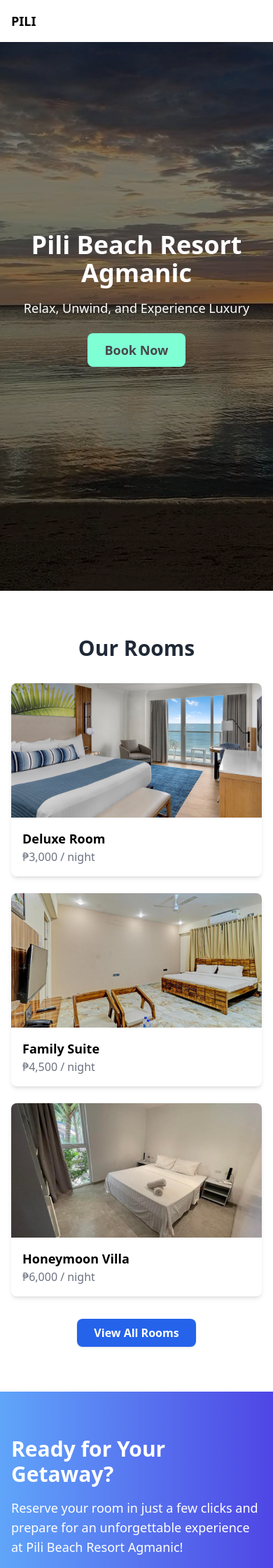
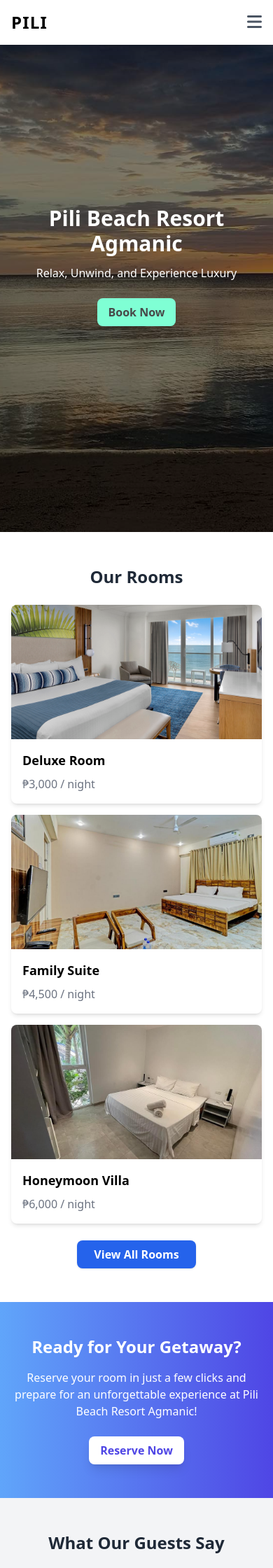
Before and after one commit to ChaeBaee/PiliBeachManagementSystem---Group-1, a PHP site: page /resortapp/home.php in a window 390 px wide. Shown: the top 2240 px of the page at 70% size. Run offline with PHP 8.4, Linux system fonts and the light colour scheme; some libraries are stand-ins or nearby versions.

Commit message:
Enhance homepage layout and navbar functionality; improve responsiveness and styling for better user experience.

```diff
--- a/PHP/bookings.php
+++ b/PHP/bookings.php
@@ -79,8 +79,7 @@ require_once 'backend/bookings_backend.php';
         </div>
     </div>
 
-    <div class="container mx-auto px-4 py-12 -mt-36">
-        <h2 class="text-4xl font-bold text-white mb-4 lg:mb-0">Search Available Rooms</h2>
+    <div class="container mx-auto px-4 py-12 -mt-24">
 
         <div class="search-container rounded-2xl shadow-xl p-6 w-full lg:w-auto">
             <form action="" method="GET" class="grid grid-cols-1 md:grid-cols-2 lg:grid-cols-5 gap-6">
--- a/PHP/elements/navbar.php
+++ b/PHP/elements/navbar.php
@@ -10,51 +10,128 @@
   <meta name="viewport" content="width=device-width, initial-scale=1.0" />
   <title>Resort Navbar</title>
   <script src="https://cdn.tailwindcss.com"></script>
+  <link href="https://cdnjs.cloudflare.com/ajax/libs/font-awesome/6.0.0/css/all.min.css" rel="stylesheet">
+  <style>
+    html,
+    body {
+      max-width: 100%;
+      overflow-x: hidden;
+    }
+  </style>
 </head>
 
 <body>
-  <nav class="bg-white p-4 fixed top-0 w-full z-10">
+  <nav class="bg-white shadow-lg p-4 fixed top-0 w-full z-10">
     <div class="container mx-auto flex justify-between items-center">
-      <a href="/Proj/PHP/home.php" class="text-black text-lg font-bold">PILI</a>
-      <ul class="hidden md:flex space-x-4 text-black" id="menu">
-        <li><a href="/Proj/PiliBeachManagementSystem---Group-1/PHP/home.php" class="hover:text-gray-300">Home</a></li>
+      <a href="/Proj/PHP/home.php" class="text-black text-2xl font-bold tracking-wider">PILI</a>
+
+      <!-- Mobile menu button -->
+      <button id="mobile-menu-button" class="md:hidden text-gray-600 hover:text-gray-900 focus:outline-none">
+        <i class="fas fa-bars text-2xl"></i>
+      </button>
+
+      <!-- Desktop Menu -->
+      <ul class="hidden md:flex space-x-6 text-black" id="desktop-menu">
+        <li><a href="/Proj/PiliBeachManagementSystem---Group-1/PHP/home.php"
+            class="hover:text-[#7FFFD4] transition duration-300">Home</a></li>
         <li><a href="/Proj/PiliBeachManagementSystem---Group-1/PHP/room/front/rooms.php"
-            class="hover:text-gray-300">Rooms</a>
-        </li>
-        <li><a href="/Proj/PiliBeachManagementSystem---Group-1/PHP/bookings.php" class="hover:text-gray-300">Booking</a>
-        </li>
+            class="hover:text-[#7FFFD4] transition duration-300">Rooms</a></li>
+        <li><a href="/Proj/PiliBeachManagementSystem---Group-1/PHP/bookings.php"
+            class="hover:text-[#7FFFD4] transition duration-300">Book</a></li>
         <li><a href="/Proj/PiliBeachManagementSystem---Group-1/PHP/feedback/front/feedback.php"
-            class="hover:text-gray-300">Feedbacks</a></li>
-        <li><a href="/Proj/PiliBeachManagementSystem---Group-1/PHP/room/about.php" class="hover:text-gray-300">About
-            Us</a></li>
+            class="hover:text-[#7FFFD4] transition duration-300">Reviews</a></li>
+        <li><a href="/Proj/PiliBeachManagementSystem---Group-1/PHP/room/about.php"
+            class="hover:text-[#7FFFD4] transition duration-300">About Us</a></li>
       </ul>
-      <div class="hidden md:flex items-center space-x-2">
+
+      <!-- Desktop Auth Buttons -->
+      <div class="hidden md:flex items-center space-x-4">
         <?php if (isset($_SESSION['user_id'])): ?>
-
-          <a href="/Proj/PiliBeachManagementSystem---Group-1/PHP/profile/profile.php"
-            class="flex items-center bg-[#7FFFD4] text-[#484848] px-3 py-2 rounded hover:bg-gray-100">
-
-            <svg xmlns="http://www.w3.org/2000/svg" class="h-5 w-5 mr-2" fill="none" viewBox="0 0 24 24"
-              stroke="currentColor">
-              <path stroke-linecap="round" stroke-linejoin="round" stroke-width="2"
-                d="M5.121 17.804A11.955 11.955 0 0112 15c2.634 0 5.065.847 7.121 2.27M15 10a3 3 0 11-6 0 3 3 0 016 0z" />
-            </svg>
-            Profile
-          </a>
+          <div class="relative group">
+            <a href="/Proj/PiliBeachManagementSystem---Group-1/PHP/profile/profile.php"
+              class="flex items-center border-2 border-blue-500 text-blue-500 px-4 py-2 rounded-lg hover:bg-blue-500 hover:text-white transition duration-300">
+              <i class="fas fa-user-circle text-xl mr-2"></i>
+              <span>Profile</span>
+            </a>
+          </div>
 
           <a href="/Proj/PiliBeachManagementSystem---Group-1/PHP/logout.php"
-            class="bg-[#ff7f7f] text-white px-3 py-2 rounded hover:bg-red-600">
-            Logout
+            class="bg-[#ff7f7f] text-white px-4 py-2 rounded-lg hover:bg-[#ff6b6b] transition duration-300 shadow-sm flex items-center">
+            <i class="fas fa-sign-out-alt mr-2"></i>
+            <span>Logout</span>
           </a>
         <?php else: ?>
           <a href="/Proj/PiliBeachManagementSystem---Group-1/PHP/login/front/login.php"
-            class="bg-[#7FFFD4] text-[#484848] px-4 py-2 rounded hover:bg-gray-100">Login</a>
+            class="bg-[#7FFFD4] text-[#484848] px-4 py-2 rounded-lg hover:bg-[#6EEFBF] transition duration-300 shadow-sm">
+            Login
+          </a>
           <a href="/Proj/PiliBeachManagementSystem---Group-1/PHP/login/front/sign-up.php"
-            class="bg-[#7FFFD4] text-[#484848] px-4 py-2 rounded hover:bg-gray-100">Sign Up</a>
+            class="bg-[#7FFFD4] text-[#484848] px-4 py-2 rounded-lg hover:bg-[#6EEFBF] transition duration-300 shadow-sm">
+            Sign Up
+          </a>
+        <?php endif; ?>
+      </div>
+    </div>
+
+    <!-- Mobile Menu -->
+    <div id="mobile-menu" class="hidden md:hidden mt-4 bg-white rounded-lg shadow-lg">
+      <ul class="py-2">
+        <li><a href="/Proj/PiliBeachManagementSystem---Group-1/PHP/home.php"
+            class="block px-4 py-2 hover:bg-gray-100">Home</a></li>
+        <li><a href="/Proj/PiliBeachManagementSystem---Group-1/PHP/room/front/rooms.php"
+            class="block px-4 py-2 hover:bg-gray-100">Rooms</a></li>
+        <li><a href="/Proj/PiliBeachManagementSystem---Group-1/PHP/bookings.php"
+            class="block px-4 py-2 hover:bg-gray-100">Booking</a></li>
+        <li><a href="/Proj/PiliBeachManagementSystem---Group-1/PHP/feedback/front/feedback.php"
+            class="block px-4 py-2 hover:bg-gray-100">Feedbacks</a></li>
+        <li><a href="/Proj/PiliBeachManagementSystem---Group-1/PHP/room/about.php"
+            class="block px-4 py-2 hover:bg-gray-100">About Us</a></li>
+      </ul>
+      <div class="border-t border-gray-200 py-2">
+        <?php if (isset($_SESSION['user_id'])): ?>
+          <a href="/Proj/PiliBeachManagementSystem---Group-1/PHP/profile/profile.php"
+            class="block px-4 py-2 hover:bg-gray-100">
+            <i class="fas fa-user-circle mr-2"></i>Profile
+          </a>
+          <a href="/Proj/PiliBeachManagementSystem---Group-1/PHP/logout.php"
+            class="block px-4 py-2 text-red-600 hover:bg-gray-100">
+            <i class="fas fa-sign-out-alt mr-2"></i>Logout
+          </a>
+        <?php else: ?>
+          <a href="/Proj/PiliBeachManagementSystem---Group-1/PHP/login/front/login.php"
+            class="block px-4 py-2 hover:bg-gray-100">Login</a>
+          <a href="/Proj/PiliBeachManagementSystem---Group-1/PHP/login/front/sign-up.php"
+            class="block px-4 py-2 hover:bg-gray-100">Sign Up</a>
         <?php endif; ?>
       </div>
     </div>
   </nav>
+
+  <script>
+    // Mobile menu toggle
+    const mobileMenuButton = document.getElementById('mobile-menu-button');
+    const mobileMenu = document.getElementById('mobile-menu');
+
+    mobileMenuButton.addEventListener('click', () => {
+      mobileMenu.classList.toggle('hidden');
+    });
+
+    // Close mobile menu when clicking outside
+    document.addEventListener('click', (e) => {
+      if (!mobileMenuButton.contains(e.target) && !mobileMenu.contains(e.target)) {
+        mobileMenu.classList.add('hidden');
+      }
+
+      window.addEventListener('DOMContentLoaded', () => {
+        const desktopAuth = document.querySelector('.md\\:flex.items-center');
+        const mobileAuth = document.querySelector('#mobile-menu .border-t');
+
+        if (desktopAuth && mobileAuth) {
+          mobileAuth.innerHTML = desktopAuth.innerHTML;
+        }
+      });
+    });
+  </script>
 </body>
 
 </html>
--- a/PHP/home.php
+++ b/PHP/home.php
@@ -3,6 +3,7 @@ session_start();
 ?>
 <!DOCTYPE html>
 <html lang="en">
+
 <head>
     <meta charset="UTF-8" />
     <meta name="viewport" content="width=device-width, initial-scale=1" />
@@ -12,17 +13,22 @@ session_start();
     <!-- AOS CSS -->
     <link href="https://unpkg.com/aos@2.3.4/dist/aos.css" rel="stylesheet" />
 </head>
+
 <body class="flex flex-col min-h-screen">
 
     <?php include('elements/navbar.php'); ?>
 
     <!-- Hero Section -->
-<section class="bg-cover bg-center h-screen" style="background-image: url('assets/home.jpg');" data-aos="fade-in">
+    <section class="bg-cover bg-center h-[90vh] sm:h-screen" style="background-image: url('assets/home.jpg');"
+        data-aos="fade-in">
         <div class="flex items-center justify-center h-full bg-black bg-opacity-50">
-        <div class="text-center text-white px-4">
-            <h1 class="text-4xl md:text-6xl font-bold mb-4">Pili Beach Resort Agmanic</h1>
-            <p class="text-lg md:text-2xl mb-8">Relax, Unwind, and Experience Luxury</p>
-            <a href="booking/booking.php" class="bg-[#7FFFD4] hover:bg-gray-100 text-[#484848] font-bold py-3 px-6 rounded-lg text-lg">
+            <div class="text-center text-white px-4 max-w-4xl mx-auto">
+                <h1 class="text-3xl sm:text-4xl md:text-5xl lg:text-6xl font-bold mb-3 sm:mb-4">Pili Beach Resort
+                    Agmanic</h1>
+                <p class="text-base sm:text-lg md:text-xl lg:text-2xl mb-6 sm:mb-8">Relax, Unwind, and Experience Luxury
+                </p>
+                <a href="booking/booking.php"
+                    class="inline-block bg-[#7FFFD4] hover:bg-[#6EEFBF] text-[#484848] font-bold py-2 sm:py-3 px-4 sm:px-6 rounded-lg text-base sm:text-lg transition duration-300 shadow-lg hover:shadow-xl">
                     Book Now
                 </a>
             </div>
@@ -30,70 +36,85 @@ session_start();
     </section>
 
     <!-- Our Rooms -->
-<section class="py-16 px-4 space-y-8" data-aos="fade-up">
-    <h2 class="text-3xl font-bold text-gray-800 text-center mb-8">Our Rooms</h2>
-    <div class="grid grid-cols-1 sm:grid-cols-2 md:grid-cols-3 gap-6">
-        <div class="bg-white shadow-md rounded-lg overflow-hidden" data-aos="zoom-in" data-aos-delay="100">
-            <img src="../PHP/assets/r1.jpg" alt="Room 1" class="w-full h-48 object-cover">
-            <div class="p-4">
-                <h3 class="font-semibold text-lg">Deluxe Room</h3>
-                <p class="text-gray-500">₱3,000 / night</p>
+    <section class="py-12 sm:py-16 px-4 sm:px-6 lg:px-8 space-y-6 sm:space-y-8" data-aos="fade-up">
+        <h2 class="text-2xl sm:text-3xl lg:text-4xl font-bold text-gray-800 text-center mb-6 sm:mb-8">Our Rooms</h2>
+        <div class="grid grid-cols-1 sm:grid-cols-2 lg:grid-cols-3 gap-4 sm:gap-6 max-w-7xl mx-auto">
+            <div class="bg-white shadow-md rounded-lg overflow-hidden transform hover:scale-105 transition duration-300"
+                data-aos="zoom-in" data-aos-delay="100">
+                <img src="../PHP/assets/r1.jpg" alt="Room 1" class="w-full h-48 sm:h-56 object-cover">
+                <div class="p-4 sm:p-6">
+                    <h3 class="font-semibold text-lg sm:text-xl mb-2">Deluxe Room</h3>
+                    <p class="text-gray-500 text-base sm:text-lg">₱3,000 / night</p>
                 </div>
             </div>
-        <div class="bg-white shadow-md rounded-lg overflow-hidden" data-aos="zoom-in" data-aos-delay="200">
-            <img src="../PHP/assets/r2.jpg" alt="Room 2" class="w-full h-48 object-cover">
-            <div class="p-4">
-                <h3 class="font-semibold text-lg">Family Suite</h3>
-                <p class="text-gray-500">₱4,500 / night</p>
+            <div class="bg-white shadow-md rounded-lg overflow-hidden transform hover:scale-105 transition duration-300"
+                data-aos="zoom-in" data-aos-delay="200">
+                <img src="../PHP/assets/r2.jpg" alt="Room 2" class="w-full h-48 sm:h-56 object-cover">
+                <div class="p-4 sm:p-6">
+                    <h3 class="font-semibold text-lg sm:text-xl mb-2">Family Suite</h3>
+                    <p class="text-gray-500 text-base sm:text-lg">₱4,500 / night</p>
                 </div>
             </div>
-        <div class="bg-white shadow-md rounded-lg overflow-hidden" data-aos="zoom-in" data-aos-delay="300">
-            <img src="../PHP/assets/r3.jpg" alt="Room 3" class="w-full h-48 object-cover">
-            <div class="p-4">
-                <h3 class="font-semibold text-lg">Honeymoon Villa</h3>
-                <p class="text-gray-500">₱6,000 / night</p>
+            <div class="bg-white shadow-md rounded-lg overflow-hidden transform hover:scale-105 transition duration-300"
+                data-aos="zoom-in" data-aos-delay="300">
+                <img src="../PHP/assets/r3.jpg" alt="Room 3" class="w-full h-48 sm:h-56 object-cover">
+                <div class="p-4 sm:p-6">
+                    <h3 class="font-semibold text-lg sm:text-xl mb-2">Honeymoon Villa</h3>
+                    <p class="text-gray-500 text-base sm:text-lg">₱6,000 / night</p>
                 </div>
             </div>
         </div>
-    <div class="mt-6 text-center" data-aos="fade-up" data-aos-delay="400">
-        <a href="room/front/rooms.php" class="inline-block bg-blue-600 hover:bg-blue-700 text-white font-semibold py-2 px-6 rounded-lg shadow transition">
+        <div class="mt-8 text-center" data-aos="fade-up" data-aos-delay="400">
+            <a href="room/front/rooms.php"
+                class="inline-block bg-blue-600 hover:bg-blue-700 text-white font-semibold py-2 px-6 rounded-lg shadow transition duration-300 hover:shadow-lg text-base sm:text-lg">
                 View All Rooms
             </a>
         </div>
     </section>
 
     <!-- Book Your Stay -->
-<section class="bg-gradient-to-r from-blue-400 to-indigo-600 text-white py-16" data-aos="fade-left">
-    <div class="max-w-6xl mx-auto px-4 grid grid-cols-1 md:grid-cols-2 gap-8 items-center">
-        <div>
-            <h2 class="text-3xl md:text-4xl font-bold mb-4">Ready for Your Getaway?</h2>
-            <p class="mb-6 text-lg">Reserve your room in just a few clicks and prepare for an unforgettable experience at Pili Beach Resort Agmanic!</p>
-            <a href="booking/booking.php" class="inline-block bg-white text-indigo-600 font-semibold py-3 px-6 rounded-lg shadow-lg hover:bg-gray-100 transition">
+    <section class="bg-gradient-to-r from-blue-400 to-indigo-600 text-white py-12 sm:py-16" data-aos="fade-left">
+        <div class="max-w-6xl mx-auto px-4 sm:px-6 lg:px-8 grid grid-cols-1 md:grid-cols-2 gap-8 items-center">
+            <div class="text-center md:text-left">
+                <h2 class="text-2xl sm:text-3xl md:text-4xl font-bold mb-4">Ready for Your Getaway?</h2>
+                <p class="mb-6 text-base sm:text-lg">Reserve your room in just a few clicks and prepare for an
+                    unforgettable experience at Pili Beach Resort Agmanic!</p>
+                <a href="booking/booking.php"
+                    class="inline-block bg-white text-indigo-600 font-semibold py-2 sm:py-3 px-4 sm:px-6 rounded-lg shadow-lg hover:bg-gray-100 transition duration-300 text-base sm:text-lg">
                     Reserve Now
                 </a>
             </div>
             <div class="hidden md:block" data-aos="zoom-in" data-aos-delay="200">
-            <img src="../PHP/assets/home.jpg" alt="Book your stay" class="w-full h-auto rounded-lg shadow-lg object-cover">
+                <img src="../PHP/assets/home.jpg" alt="Book your stay"
+                    class="w-full h-auto rounded-lg shadow-lg object-cover">
             </div>
         </div>
     </section>
 
     <!-- What Our Guests Say -->
-<section class="bg-gray-100 py-16 px-4" data-aos="fade-up">
+    <section class="bg-gray-100 py-12 sm:py-16 px-4 sm:px-6 lg:px-8" data-aos="fade-up">
         <div class="max-w-6xl mx-auto">
-        <h2 class="text-3xl font-bold text-center text-gray-800 mb-12">What Our Guests Say</h2>
-        <div class="grid grid-cols-1 md:grid-cols-2 gap-8">
-            <blockquote class="bg-white p-6 rounded-lg shadow-lg border-l-4 border-blue-500" data-aos="fade-right" data-aos-delay="100">
-                <p class="text-gray-700 italic mb-2">"The view was amazing and the staff was so kind. Will definitely come back!"</p>
-                <footer class="text-sm text-gray-500 text-right">– Maria D.</footer>
+            <h2 class="text-2xl sm:text-3xl lg:text-4xl font-bold text-center text-gray-800 mb-8 sm:mb-12">What Our
+                Guests Say</h2>
+            <div class="grid grid-cols-1 md:grid-cols-2 gap-6 sm:gap-8">
+                <blockquote
+                    class="bg-white p-4 sm:p-6 rounded-lg shadow-lg border-l-4 border-blue-500 transform hover:scale-105 transition duration-300"
+                    data-aos="fade-right" data-aos-delay="100">
+                    <p class="text-gray-700 italic mb-2 text-base sm:text-lg">"The view was amazing and the staff was so
+                        kind. Will definitely come back!"</p>
+                    <footer class="text-sm sm:text-base text-gray-500 text-right">– Maria D.</footer>
                 </blockquote>
-            <blockquote class="bg-white p-6 rounded-lg shadow-lg border-l-4 border-green-500" data-aos="fade-left" data-aos-delay="200">
-                <p class="text-gray-700 italic mb-2">"Perfect for a family weekend. The rooms were clean and spacious."</p>
-                <footer class="text-sm text-gray-500 text-right">– Juan C.</footer>
+                <blockquote
+                    class="bg-white p-4 sm:p-6 rounded-lg shadow-lg border-l-4 border-green-500 transform hover:scale-105 transition duration-300"
+                    data-aos="fade-left" data-aos-delay="200">
+                    <p class="text-gray-700 italic mb-2 text-base sm:text-lg">"Perfect for a family weekend. The rooms
+                        were clean and spacious."</p>
+                    <footer class="text-sm sm:text-base text-gray-500 text-right">– Juan C.</footer>
                 </blockquote>
             </div>
             <div class="mt-8 text-center" data-aos="fade-up" data-aos-delay="300">
-            <a href="feedback/front/feedback.php" class="inline-block bg-blue-600 hover:bg-blue-700 text-white font-semibold py-2 px-6 rounded-lg shadow transition">
+                <a href="feedback/front/feedback.php"
+                    class="inline-block bg-blue-600 hover:bg-blue-700 text-white font-semibold py-2 px-6 rounded-lg shadow transition duration-300 hover:shadow-lg text-base sm:text-lg">
                     See More Feedback
                 </a>
             </div>
@@ -108,8 +129,11 @@ session_start();
         AOS.init({
             once: true,
             duration: 800,
+            offset: 100,
+            delay: 100
         });
     </script>
 
 </body>
+
 </html>
```
Lines whose indentation alone changed are shown as unchanged.
